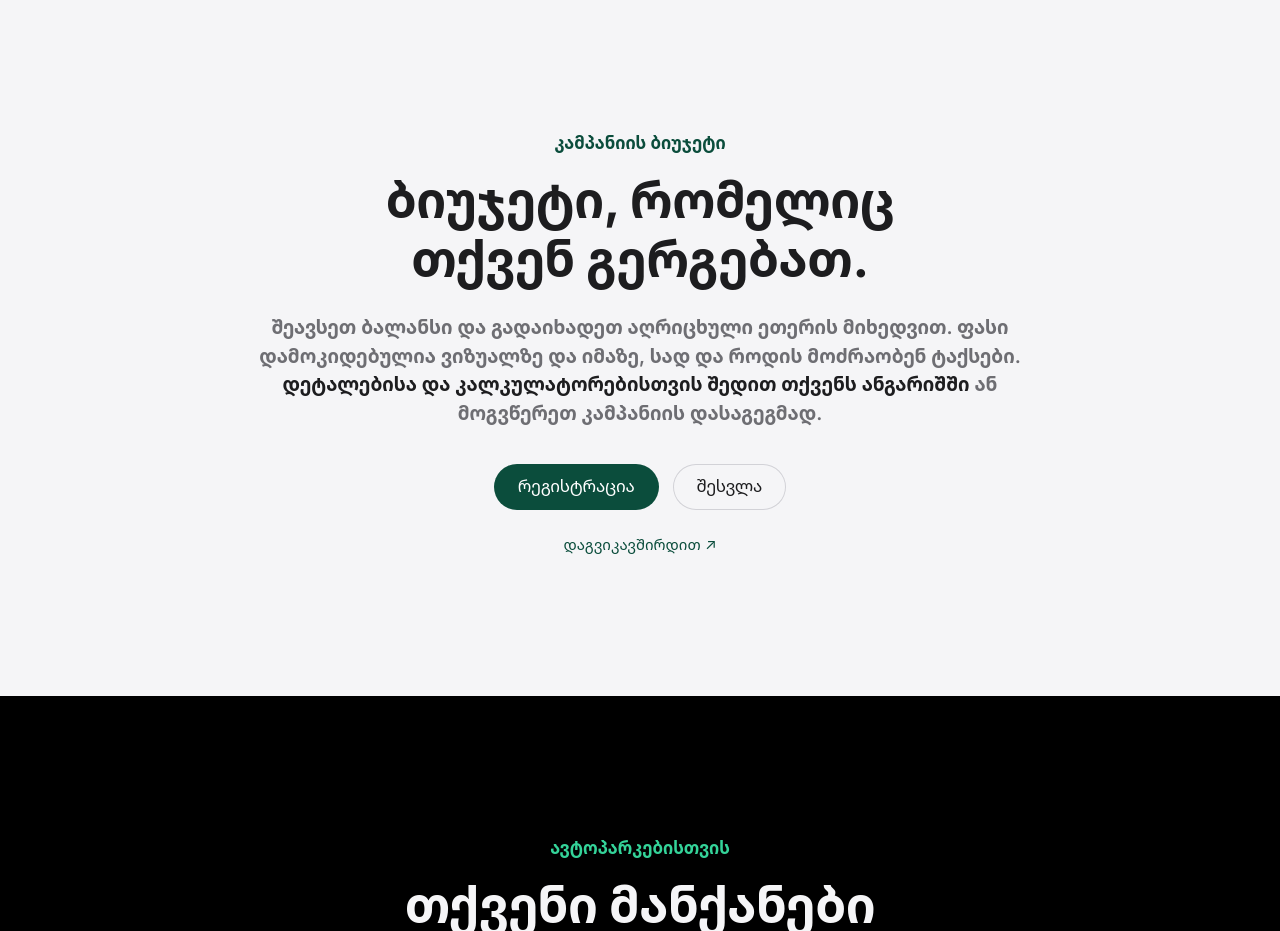
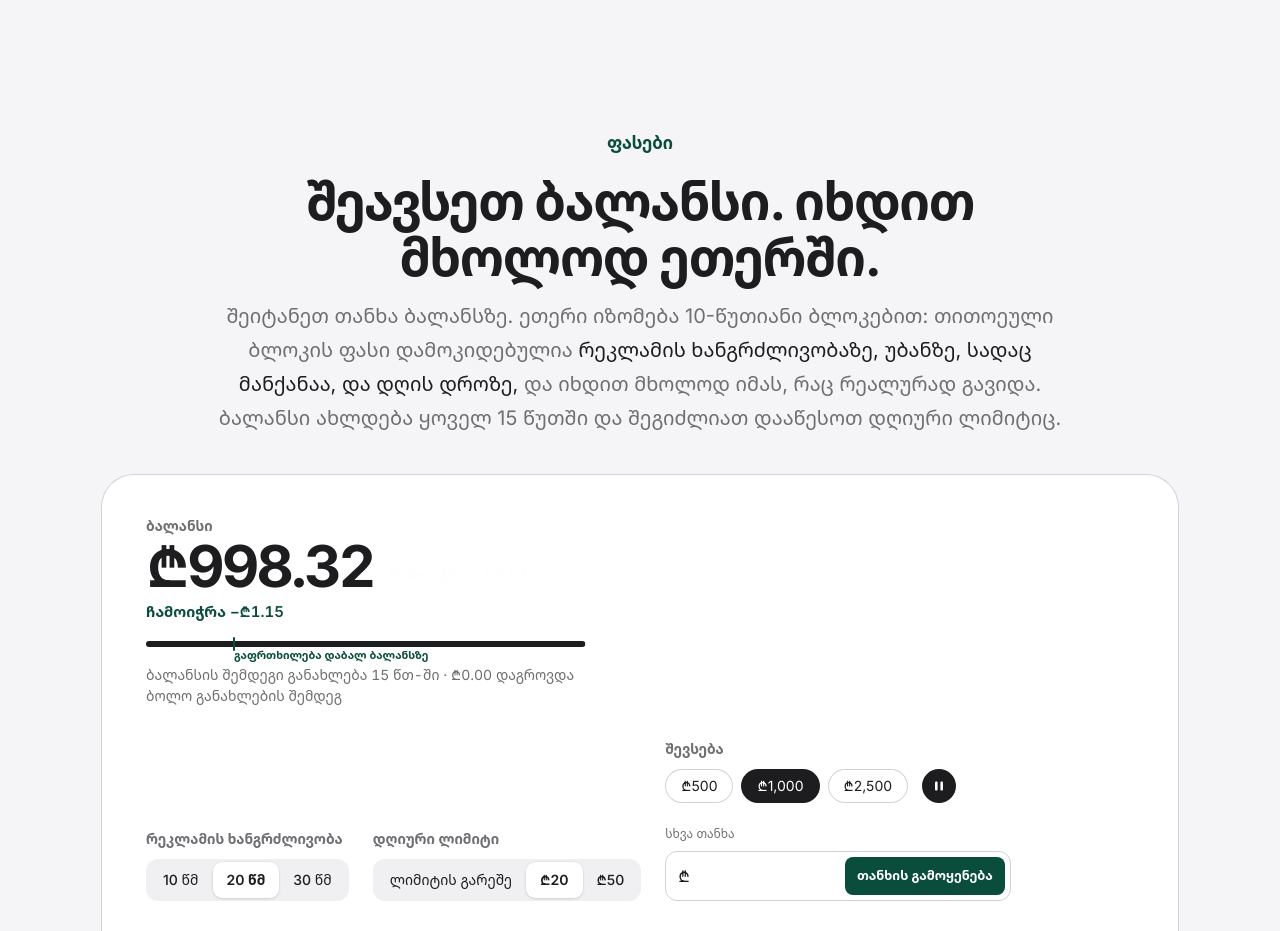
Before and after one commit to SetFodi/gzad, a Next.js app: page / in a window 1280 px wide. Shown: the part 6500-7431 px from the top of the page. Built offline with nearby package versions, Linux system fonts and the light colour scheme.

Commit message:
Restore pricing calculators on landing page

```diff
--- a/src/app/landing.css
+++ b/src/app/landing.css
@@ -2284,3 +2284,20 @@ html:has(.lp) {
 .lp-faq-account p { flex-basis: 100%; }
 .lp-faq-account a { color: var(--lp-accent-ink); }
 .lp-faq-account a:hover { text-decoration: underline; text-underline-offset: 4px; }
+
+.landing-calculators {
+    --portal-text: var(--lp-ink);
+    --portal-muted: var(--lp-muted);
+    --portal-primary: var(--lp-accent-ink);
+    --portal-surface: var(--lp-surface);
+    --portal-field-border: var(--lp-hairline);
+    --portal-ring: var(--lp-accent-soft);
+    --portal-on-primary: var(--lp-on-accent);
+    --portal-danger: #c4001a;
+    --portal-shadow: 0 0 0 1px var(--lp-hairline);
+}
+.landing-calculators > .lp-eyebrow { margin-bottom: 16px; }
+.landing-calculators .guide-section-head { max-width: 860px; margin: 0 auto 40px; text-align: center; }
+.landing-calculators .guide-section-head h2 { font-size: clamp(32px, 4vw, 56px); font-weight: 700; line-height: 1.1; }
+.landing-calculators .guide-section-head p { font-size: clamp(16px, 1.6vw, 20px); }
+.landing-calculators + .lp-pricing-invite { margin-top: 40px; }
--- a/src/components/education/calculators.css
+++ b/src/components/education/calculators.css
@@ -738,7 +738,7 @@
 
 }
 
-.client-calculators {
+.client-calculators:not(.landing-calculators) {
     --lp-ink: var(--portal-text);
     --lp-ink-2: var(--portal-text-soft);
     --lp-muted: var(--portal-muted);
--- a/src/components/education/copy.ts
+++ b/src/components/education/copy.ts
@@ -1,4 +1,4 @@
-// Detailed pricing copy is only imported by the authenticated client guide.
+// Shared pricing calculator and client guide copy.
 const en = {
   "pricing": {
     "eyebrow": "Pricing",
--- a/src/components/landing/Pricing.tsx
+++ b/src/components/landing/Pricing.tsx
@@ -1,18 +1,60 @@
 'use client'
 
 import Link from 'next/link'
+import { useTranslations } from '@/lib/i18n'
+import { parsePricingConfig, type PricingConfig } from '@/lib/billing'
+import { BANDS } from '@/lib/budget-estimate'
+import AirtimeSimulator from '@/components/education/AirtimeSimulator'
+import BudgetCalculator from '@/components/education/BudgetCalculator'
+import { calculatorCopy } from '@/components/education/copy'
+import '@/components/education/calculators.css'
 import { CONTACT, type Copy } from './copy'
-import { Reveal, rich } from './Reveal'
+import { Reveal } from './Reveal'
+import { TILES } from './tiles'
+
+// Public examples use the published base rates and illustrative routes/time bands.
+// The signed-in guide continues to load the current account pricing configuration.
+const demoConfig: PricingConfig = {
+  ...parsePricingConfig(null),
+  districtTiers: Object.fromEntries(TILES.map(tile => [tile.name, Number(tile.tier)])),
+  timeMultipliers: Object.fromEntries(Array.from({ length: 24 }, (_, hour) => [String(hour),
+    hour >= 1 && hour < 7 ? BANDS.night.multiplier
+      : (hour >= 7 && hour < 10) || (hour >= 17 && hour < 20) ? BANDS.rush.multiplier
+        : hour >= 10 && hour < 17 ? BANDS.day.multiplier : BANDS.evening.multiplier,
+  ])),
+}
 
 export default function Pricing({ t }: { t: Copy }) {
   const p = t.pricing
+  const { lang } = useTranslations()
+  const details = calculatorCopy[lang]
+  const publicDetails = {
+    ...details,
+    pricing: {
+      ...details.pricing,
+      sim: {
+        ...details.pricing.sim,
+        note: lang === 'ge'
+          ? 'ერთი ეკრანის მაგალითი საორიენტაციო ტარიფებით. ზუსტ პირობებს კამპანიის დაგეგმვისას დაგიდასტურებთ.'
+          : 'An example for one screen using illustrative rates. We confirm your exact terms when planning your campaign.',
+      },
+      calc: {
+        ...details.pricing.calc,
+        range: lang === 'ge'
+          ? 'დიაპაზონი ითვლება საორიენტაციო უბნებისა და დღის დროის ტარიფებით. რეალური შედეგი ტაქსების მგზავრობებსა და აღრიცხულ ჩვენებებზეა დამოკიდებული.'
+          : 'The range uses illustrative district and time-of-day rates. Actual delivery depends on the taxis’ trips and recorded plays.',
+      },
+    },
+  }
   return (
     <section id="pricing" className="lp-section lp-alt lp-pricing">
       <div className="lp-wrap">
+        <div className="client-calculators landing-calculators">
+          <p className="lp-eyebrow lp-center">{details.pricing.eyebrow}</p>
+          <AirtimeSimulator t={publicDetails} config={demoConfig} />
+          <BudgetCalculator t={publicDetails} config={demoConfig} />
+        </div>
         <Reveal className="lp-pricing-invite">
-          <p className="lp-eyebrow">{p.eyebrow}</p>
-          <h2 className="lp-title">{p.title}</h2>
-          <p className="lp-lede">{rich(p.lede)}</p>
           <div className="lp-pricing-actions">
             <Link href="/portal/fleet-signup" className="lp-btn">{p.register}</Link>
             <Link href="/portal/login" className="lp-btn lp-btn-ghost">{p.login}</Link>
```
